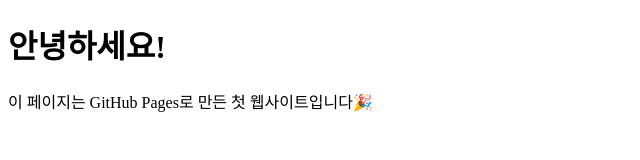
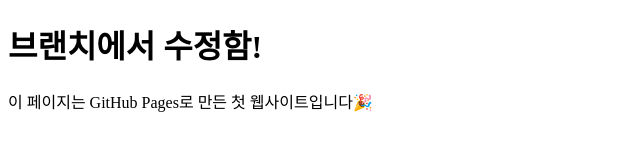
Before and after one commit to ohwjdtjr/my-git-test, a plain HTML site: page index.html in a window 1280 px wide. Shown: the whole page, without its empty margins (0-640 px from the left). Drawn offline with Linux system fonts and the light colour scheme.

Commit message:
test-brach에서 index.html 수정

```diff
--- a/index.html
+++ b/index.html
@@ -5,7 +5,7 @@
         <title>MY GitHub Page</title>
     </head>
     <body>
-        <h1>안녕하세요!</h1>
+        <h1>브랜치에서 수정함!</h1>
         <p>이 페이지는 GitHub Pages로 만든 첫 웹사이트입니다🎉</p>
     </body>
 </html>
```
